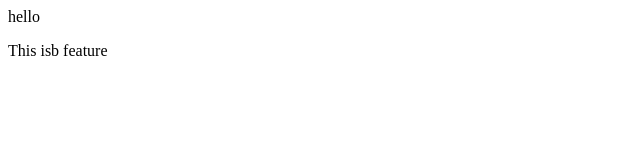
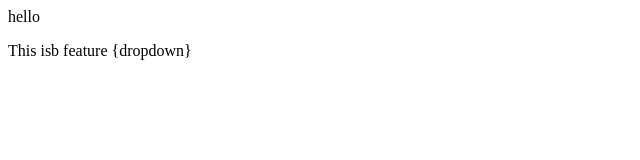
Before and after one commit to Dhruta01/localrepo, a plain HTML site: page index.html in a window 1280 px wide. Shown: the full height of the page, 0-640 px from the left. Drawn offline with Linux system fonts and the light colour scheme.

```diff
--- a/index.html
+++ b/index.html
@@ -1,2 +1,3 @@
 <p>hello</p>
-<p>This isb feature</p>
+<p>This isb feature {dropdown}
+</p>
```
